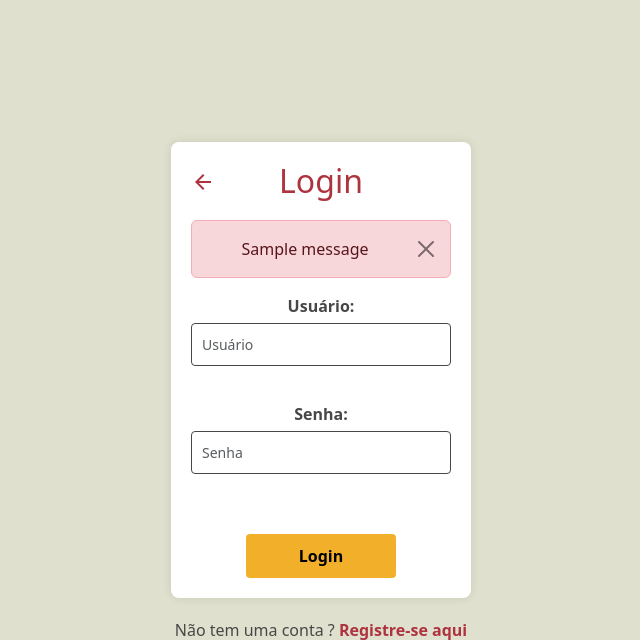
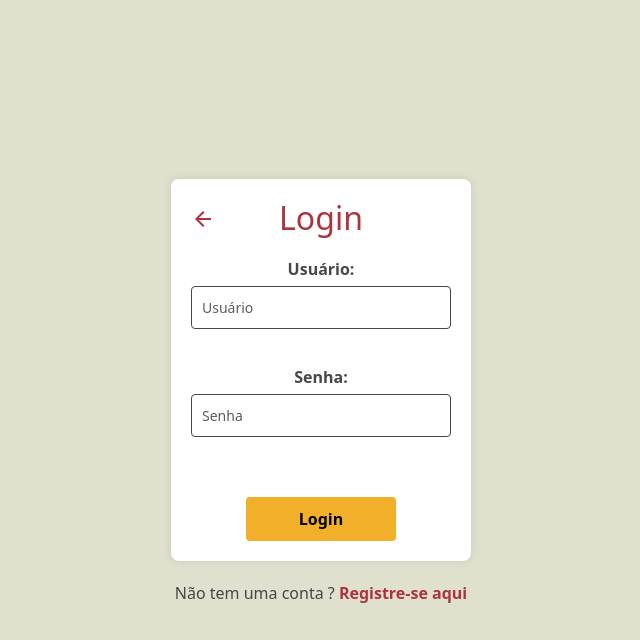
Before and after one commit to Robert-Cortez-Rudi/Cost_Flow, a Django app: page /login/ in a window 1280 px wide. Shown: the top 640 px of the page, without its empty margins (319-959 px from the left). Run offline with Django 5.2, Linux system fonts and the light colour scheme; tables that the repository leaves empty hold one stand-in row (values such as "Sample post"); one stand-in notice (Sample message) is shown.

Commit message:
Update login page title and enhance accessibility with alt text for back arrow

```diff
--- a/usuario/templates/login.html
+++ b/usuario/templates/login.html
@@ -3,28 +3,21 @@
 <head>
     <meta charset="UTF-8">
     <meta name="viewport" content="width=device-width, initial-scale=1.0">
-    <title>Login</title>
+    <title>Cost Flow - Login</title>
     {% load static %}
     <link rel="stylesheet" href="{% static 'css/login.css' %}">
     <link href="https://cdn.jsdelivr.net/npm/bootstrap@5.3.3/dist/css/bootstrap.min.css" rel="stylesheet" integrity="sha384-QWTKZyjpPEjISv5WaRU9OFeRpok6YctnYmDr5pNlyT2bRjXh0JMhjY6hW+ALEwIH" crossorigin="anonymous">
+    <link href="https://fonts.googleapis.com/css2?family=Roboto:wght@400;500&display=swap" rel="stylesheet">
 </head>
 <body style="background-color: #E0E0CE;">
     <div class="custom-container">
         <div class="custom-login-container">
             <a href="{% url 'home' %}" class="back-arrow">
-                <img src="{% static 'img/Arrow_login.svg' %}" alt="">
+                <img src="{% static 'img/Arrow_login.svg' %}" alt="Voltar para a página inicial">
             </a>
             <h2>Login</h2>
             <form method="POST" action="{% url 'login' %}">
                 {% csrf_token %}
-                {% if messages %}
-                        {% for message in messages %}
-                            <div class="alert alert-danger alert-dismissible fade show" role="alert">
-                                {{ message }}
-                                <button type="button" class="btn-close" data-bs-dismiss="alert"></button>
-                            </div>
-                        {% endfor %}
-                {% endif %}
                 {{ form.as_p }}
                 <br>
                 <button type="submit" class="btn btn-primary">Login</button>
```
